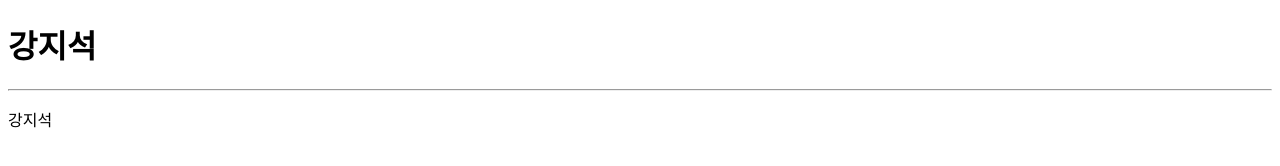
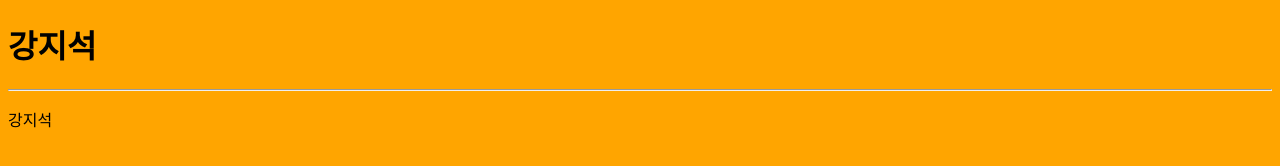
Before and after one commit to kangjiseo/ncs-assessment, a plain HTML site: page index.html in a window 1280 px wide. Drawn offline with Linux system fonts and the light colour scheme.

Commit message:
Update index.html

```diff
--- a/index.html
+++ b/index.html
@@ -1,6 +1,7 @@
 <!DOCTYPE html>
+<html lang = "en">
   <head>
-   <link "style.css">
+   <link rel="stylesheet" href= "style.css">
     </head>
   <body>
 <h1>강지석</h1>
```
